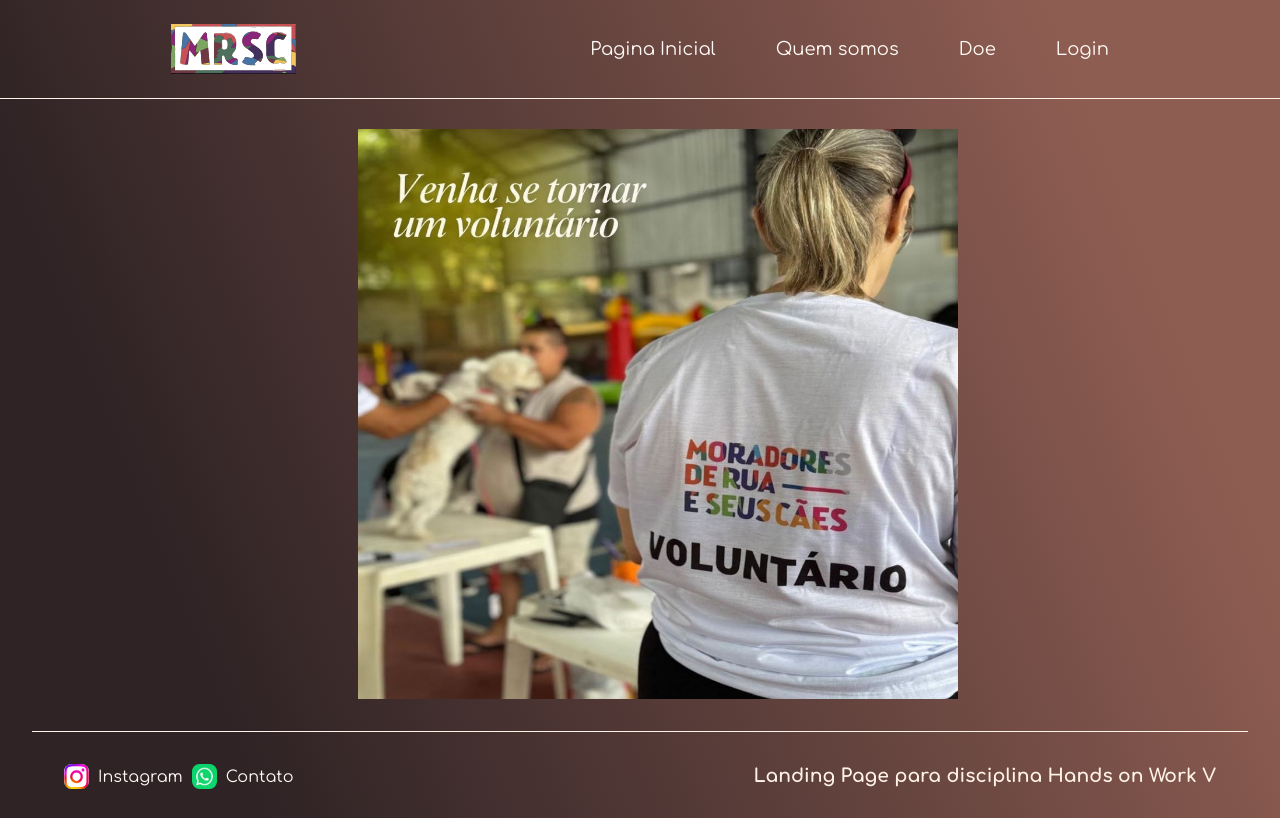
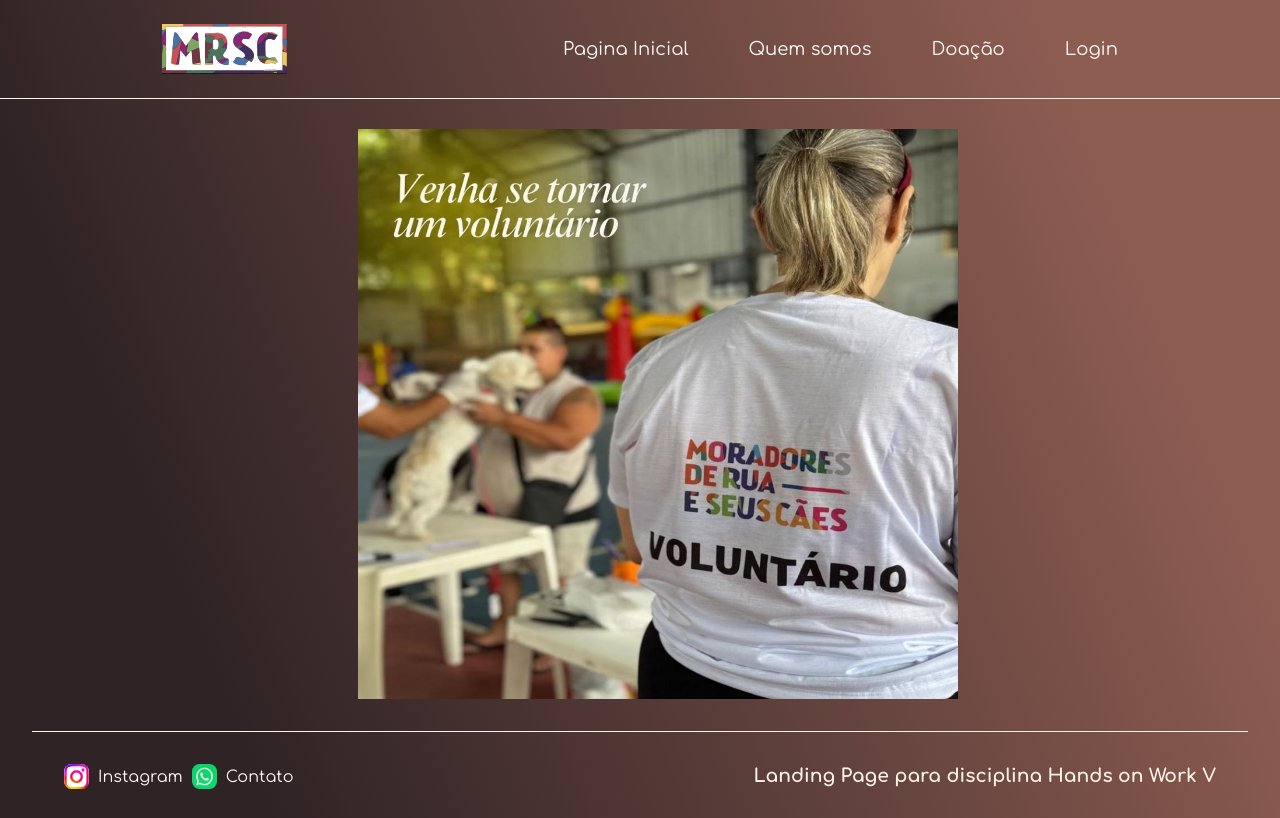
Before and after one commit to IgorAndradeJaques/TrabalhoHowV-MRSC, a plain HTML site: page index.html in a window 1280 px wide. Drawn offline with Linux system fonts and the light colour scheme.

Commit message:
index.html

```diff
--- a/index.html
+++ b/index.html
@@ -14,12 +14,12 @@
         <nav class="cabecalho-menu">
             <a class="menu-item" href="index.html">Pagina Inicial</a>
             <a class="menu-item" href="quemsomos.html">Quem somos</a>
-            <a class="menu-item" href="doe.html">Doe</a>
-            <a class="menu-item">Login</a>
+            <a class="menu-item" href="doe.html">Doação</a>
+            <a class="menu-item" href="login.html">Login</a>
         </nav>
     </header>
 
-<main>
+    <main>
     <div class="slider">
 
         <div class="slides">
@@ -54,9 +54,9 @@
 
     <script src="script.js"></script>
 
-</main>
+    </main>
 
-<footer class="rodape">
+    <footer class="rodape">
     <nav class="cabecalho-rodape">
         <img class="logoinsta" src="insta.png" alt="logo insta" width="25px" height="25px">
         <a class="rodape-item" href="https://www.instagram.com/moradoresderuaeseuscaes/">Instagram</a>
@@ -66,7 +66,7 @@
 
     <h3 class="frase">Landing Page para disciplina Hands on Work V</h3>
 
-</footer>
+    </footer>
 
 </body>
 
```
